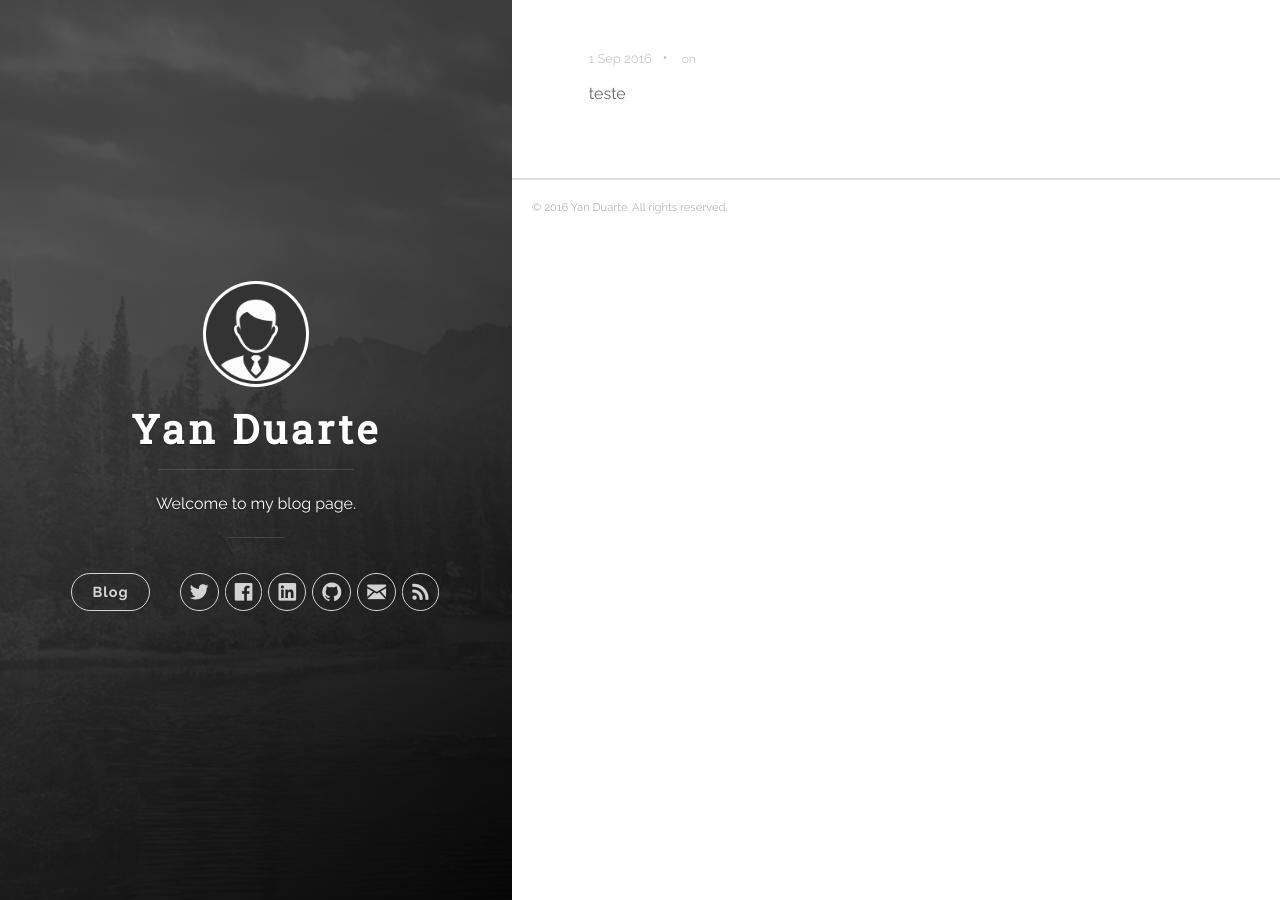
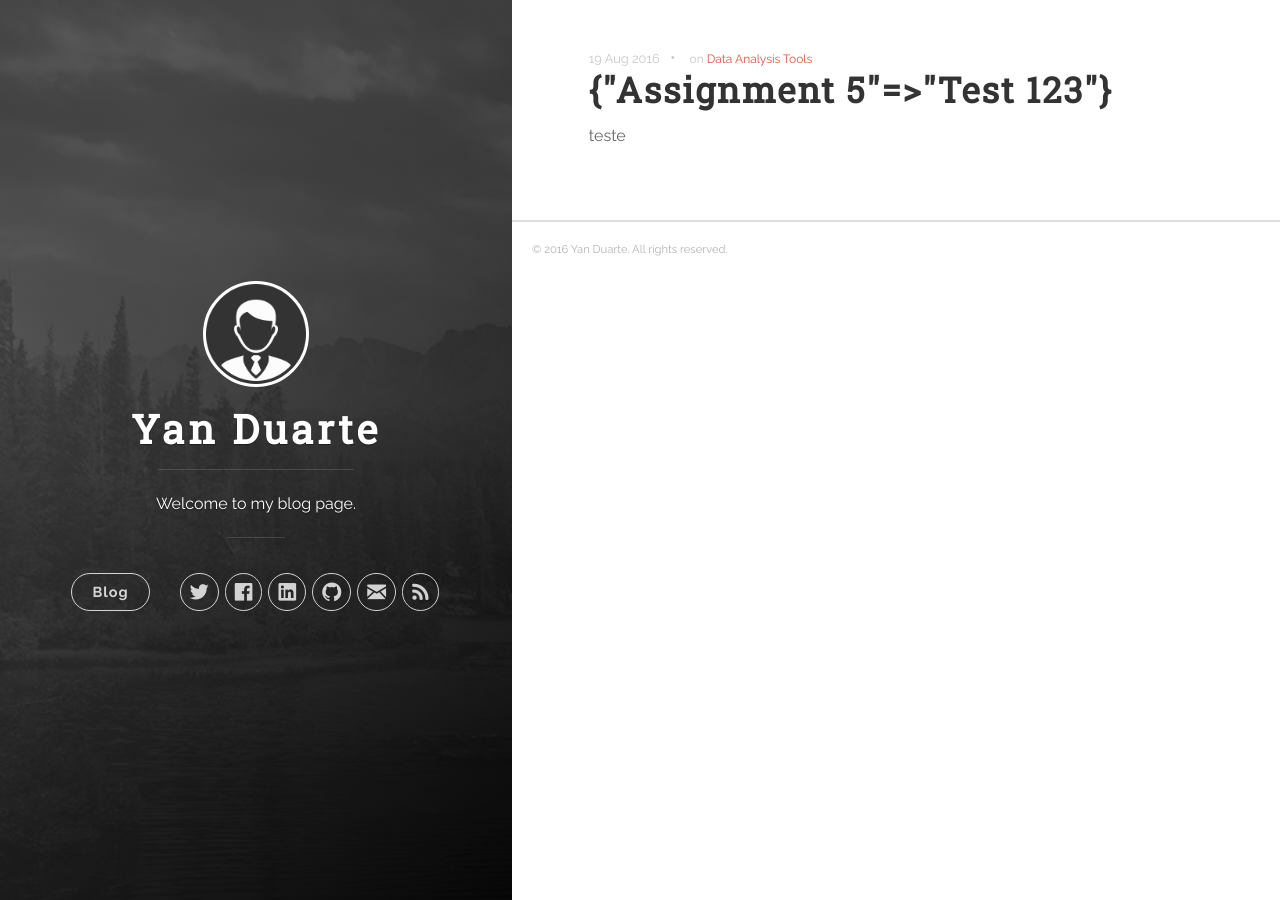
Before and after one commit to yan-duarte/yan-duarte.github.io, a Jekyll site: the page built from _posts/2016-09-01-RMP-Assignment1.md, in a window 1280 px wide. Built offline with Jekyll 4.4.1, drawn with Linux system fonts in a browser that asks for light colours; nearby versions of some CDN libraries; some of the changed lines change nothing that is shown.

Commit message:
Update 2016-09-01-RMP-Assignment1.md

```diff
--- a/_posts/2016-09-01-RMP-Assignment1.md
+++ b/_posts/2016-09-01-RMP-Assignment1.md
@@ -1,10 +1,14 @@
 ---
 published: true
 date: 2016-08-19 10:30:00 -0300
-Name: Assignment: Test 123
-categories: Data Analysis Tools
-tags: Data Analysis Tools
-title: Assignment 5: Test 123
+Name:
+  - Assignment: Test 123
+categories:
+  - Data Analysis Tools
+tags:
+  - Data Analysis Tools
+title:
+  - Assignment 5: Test 123
 ---
 
 teste
```
